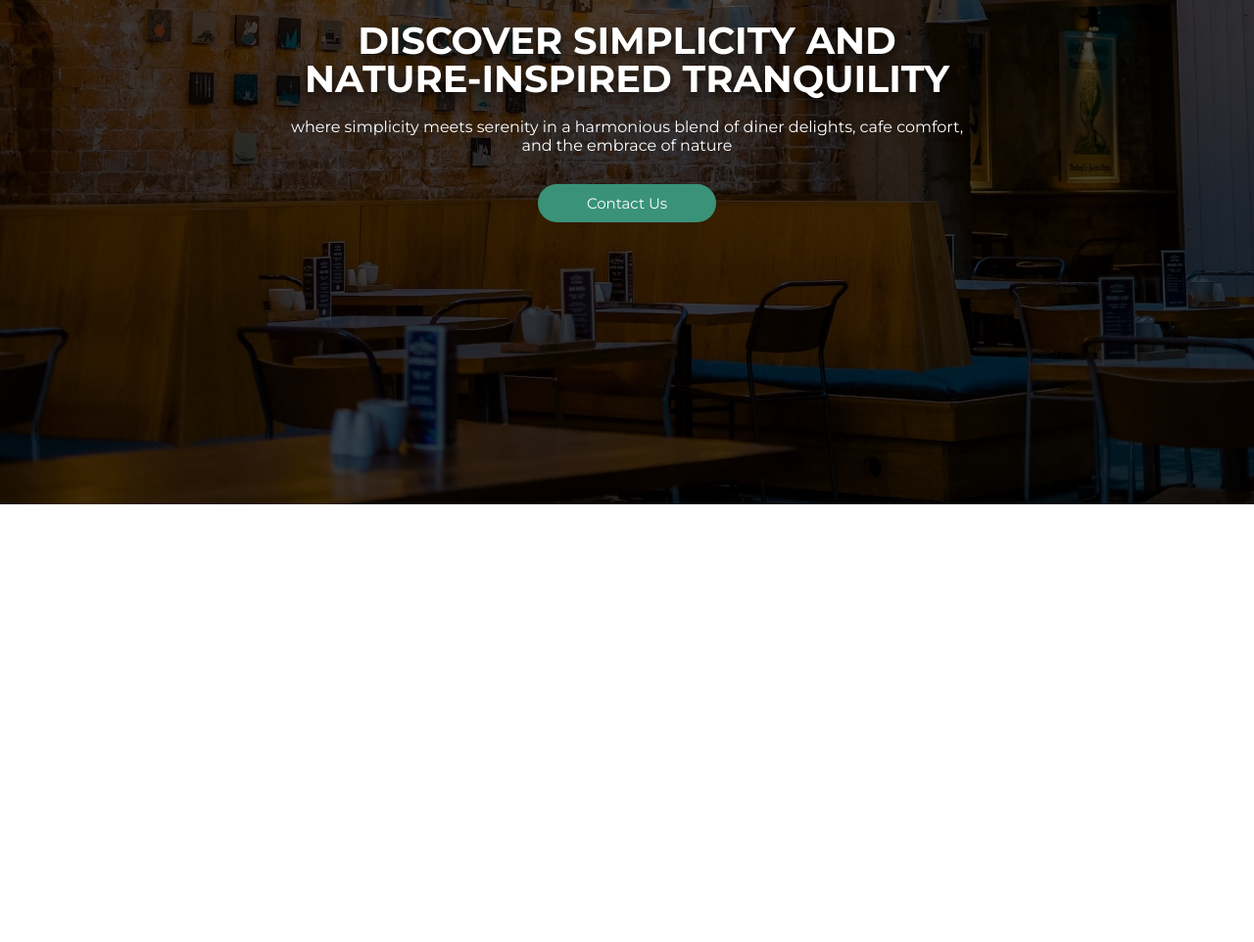
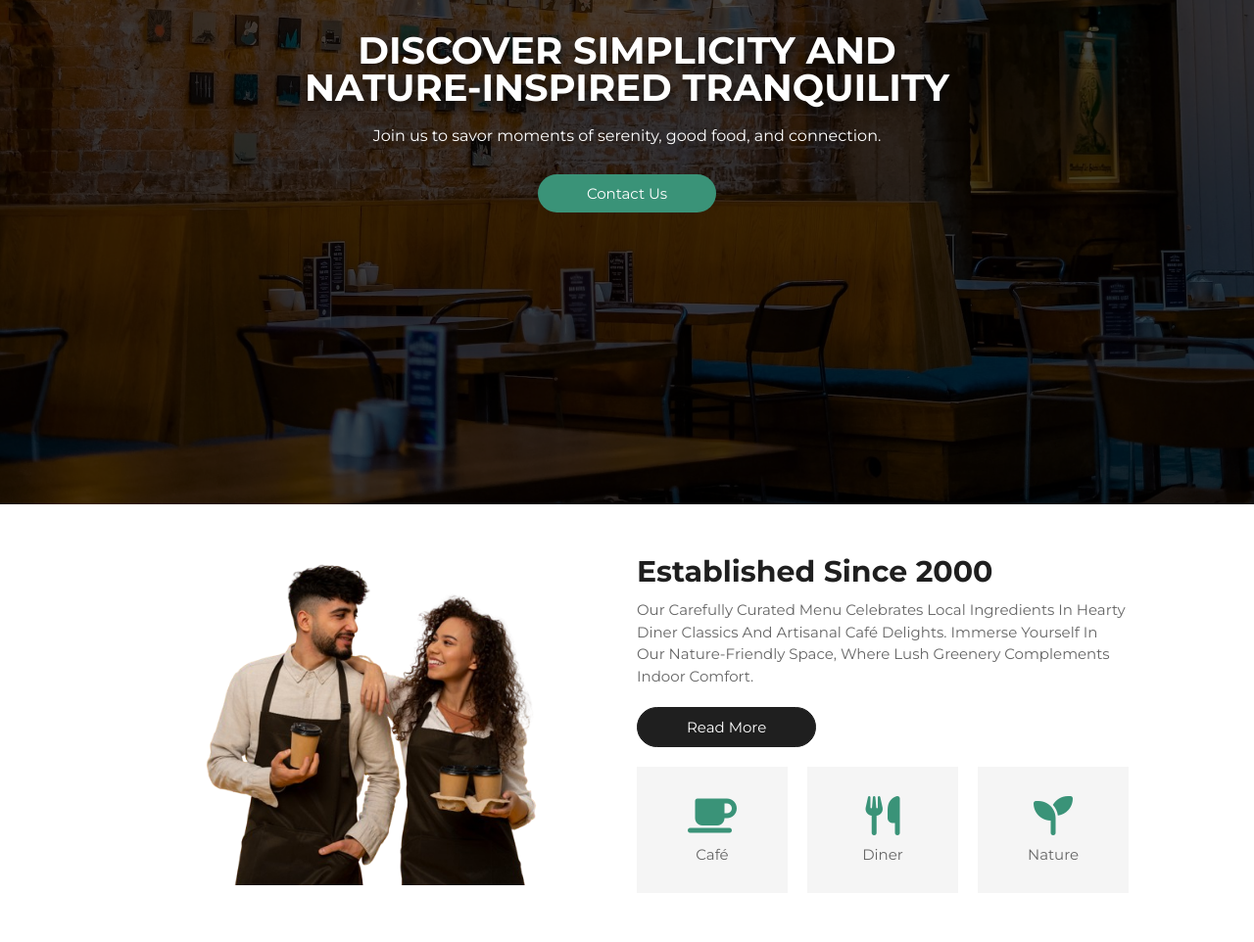
Before and after one commit to qisii/food-website-frontend, a plain HTML site: page index.html in a window 1280 px wide. Shown: the part 349-1311 px from the top of the page at 98% size. Before the commit the page ends 864 px from the top, so only its background shows below. Drawn offline with nearby package versions, Linux system fonts and the light colour scheme.

Commit message:
about section added

```diff
--- a/css/style.css
+++ b/css/style.css
@@ -11,6 +11,8 @@
   --dark: #1f1f1f;
   --light: #fff;
   --grid: #f0f0f0;
+  --light-bg: #f5f5f5;
+  --light-dark: #666;
   --caption: #4d4d4d;
   --green: #3a9378;
   --light-green: #4ea087;
@@ -77,6 +79,23 @@ section {
 
 .btn:hover {
   letter-spacing: 0.2rem;
+}
+
+.btn2 {
+  margin-top: 1rem;
+  display: inline-block;
+  border: 0.1rem solid var(--dark);
+  background: var(--dark);
+  color: var(--light);
+  font-size: 1.5rem;
+  cursor: pointer;
+  padding: 1rem 5rem;
+  border-radius: 3rem;
+}
+
+.btn2:hover {
+  background: var(--light);
+  color: var(--dark);
 }
 
 .header {
@@ -184,7 +203,7 @@ section {
   display: block;
   padding-bottom: 0.5rem;
   color: var(--light);
-  text-transform: lowercase;
+  text-transform: none;
   padding: 0 0 2rem 0;
   animation: fadeIn 0.4s cubic-bezier(0.54, 1.3, 0.63, 1.34) 0.6s backwards;
 }
@@ -201,6 +220,66 @@ section {
 
 .home .container .content .btn {
   animation: fadeIn 0.4s cubic-bezier(0.54, 1.3, 0.63, 1.34) 0.8s backwards;
+}
+
+/* ============================ about */
+.about {
+  display: flex;
+  align-items: center;
+  justify-content: center;
+  flex-wrap: wrap;
+  gap: 2rem;
+}
+
+.about .image {
+  flex: 1 1 41rem;
+}
+
+.about .image img {
+  width: 100%;
+}
+
+.about .content {
+  flex: 1 1 41rem;
+}
+
+.about .content .title {
+  font-size: 3rem;
+  color: var(--dark);
+}
+
+.about .content p {
+  font-size: 1.5rem;
+  color: var(--light-dark);
+  padding: 1rem 0;
+  line-height: 1.5;
+}
+
+.about .content .icons-container {
+  display: flex;
+  flex-wrap: wrap;
+  gap: 2rem;
+  margin-top: 2rem;
+}
+
+.about .content .icons-container .icons {
+  flex: 1 1 10rem;
+  text-align: center;
+  background: var(--light-bg);
+  padding: 3rem 2rem;
+  /* border-radius: 20%; */
+}
+
+.about .content .icons-container .icons i {
+  color: var(--green);
+  font-size: 4rem;
+}
+
+.about .content .icons-container .icons h3 {
+  padding-top: 1rem;
+  font-size: 1.5rem;
+  color: var(--light-dark);
+  font-weight: normal;
 }
 
 /* ============================ media queries */
@@ -282,5 +361,6 @@ section {
 
   .home .container .content span {
     font-size: 1.2rem;
+    padding: 0 4rem 1rem 4rem;
   }
 }
--- a/index.html
+++ b/index.html
@@ -42,8 +42,8 @@
         <div class="content">
           <h3>Discover simplicity and nature-inspired tranquility</h3>
           <span
-            >where simplicity meets serenity in a harmonious blend of diner
-            delights, cafe comfort, and the embrace of nature</span
+            >Join us to savor moments of serenity, good food, and
+            connection.</span
           >
 
           <a href="#" class="btn">contact us</a>
@@ -52,6 +52,38 @@
     </section>
     <!-- home section end -->
 
+    <!-- about section start -->
+    <section id="about" class="about">
+      <div class="image">
+        <img src="/images/about-1.png" alt="" />
+      </div>
+
+      <div class="content">
+        <h3 class="title">Established since 2000</h3>
+        <p>
+          Our carefully curated menu celebrates local ingredients in hearty
+          diner classics and artisanal café delights. Immerse yourself in our
+          nature-friendly space, where lush greenery complements indoor comfort.
+        </p>
+        <a href="#" class="btn2">read more</a>
+        <div class="icons-container">
+          <div class="icons">
+            <i class="fas fa-mug-saucer"></i>
+            <h3>Café</h3>
+          </div>
+          <div class="icons">
+            <i class="fas fa-utensils"></i>
+            <h3>Diner</h3>
+          </div>
+          <div class="icons">
+            <i class="fas fa-seedling"></i>
+            <h3>Nature</h3>
+          </div>
+        </div>
+      </div>
+    </section>
+    <!-- about section end -->
+
     <!-- swiper js -->
     <script src="https://cdn.jsdelivr.net/npm/swiper@11/swiper-bundle.min.js"></script>
     <!-- custom js file -->
```
Also changed, not shown: images/about-1.png (added).
